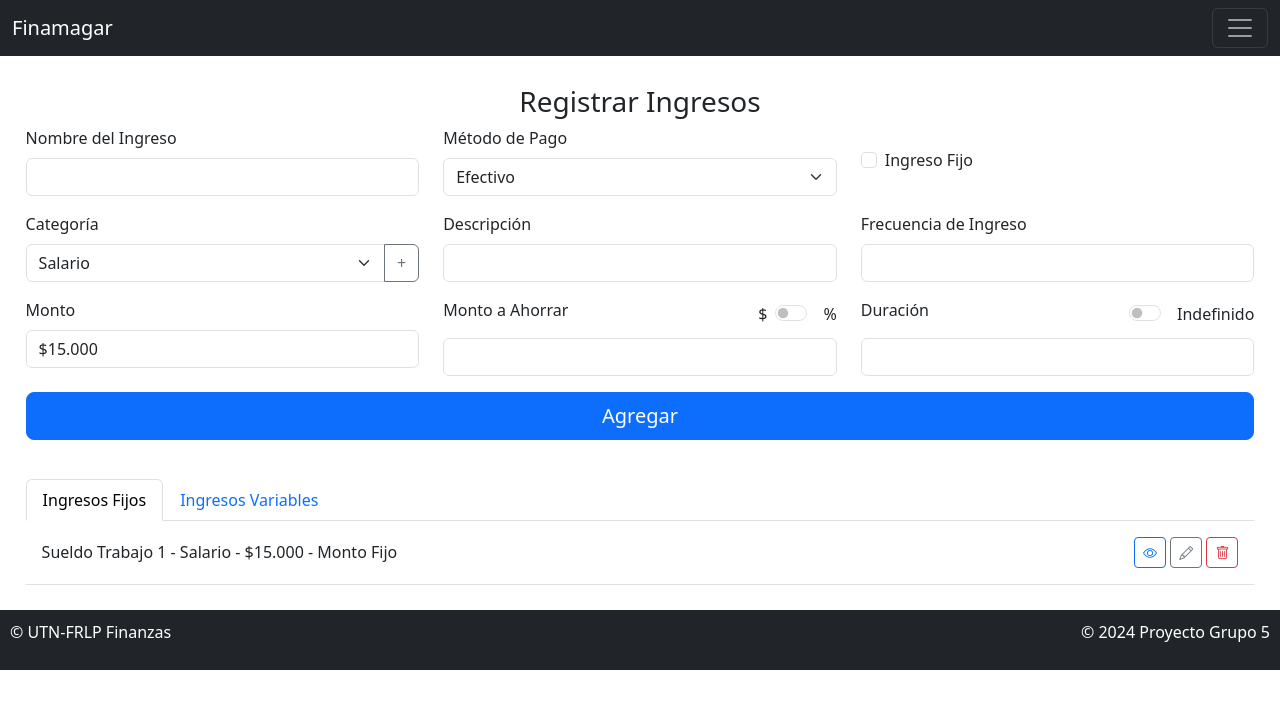
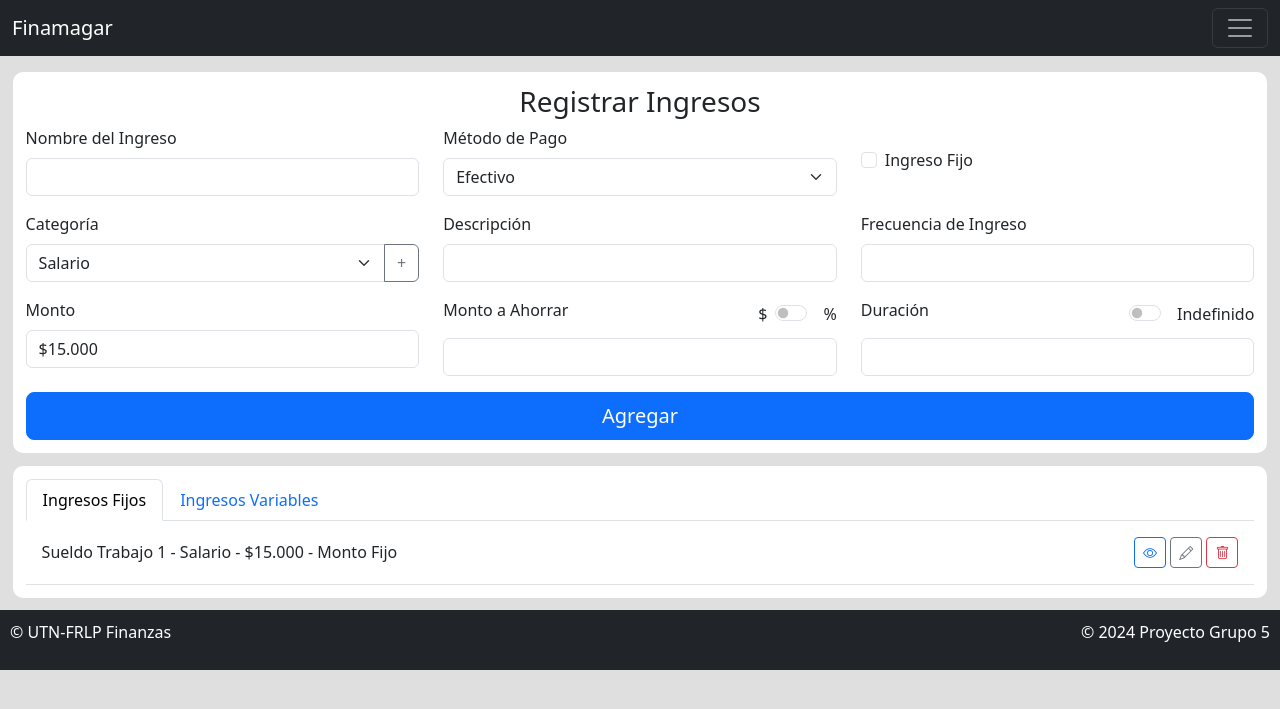
Before and after one commit to Ramicendoya/Grupo_5_2024, a Django app: template finanzas/app/templates/ingresos.html in a window 1280 px wide. Shown: the top 709 px of the page. Run offline with Django 3.2, Linux system fonts and the light colour scheme; the template is opened without the code that fills it, so the values that code supplies are empty.

Commit message:
feat: agrego color de background

```diff
--- a/finanzas/app/templates/ingresos.html
+++ b/finanzas/app/templates/ingresos.html
@@ -152,6 +152,9 @@
 </div>
 
 <style>
+    body {
+        background-color: #dfdfdf;
+    }
     .form-section {
         background-color: rgb(255, 255, 255);
         border-radius: 10px;
```
